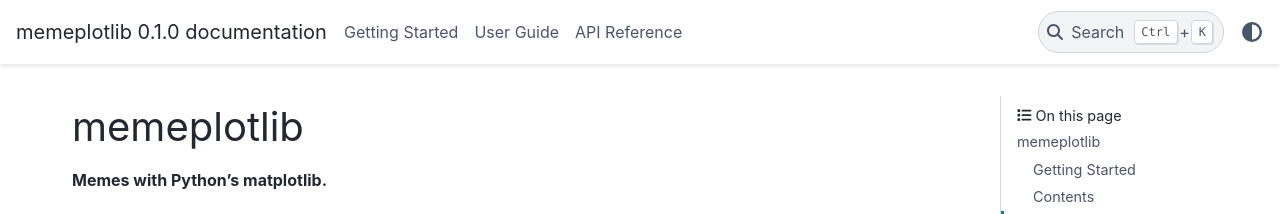
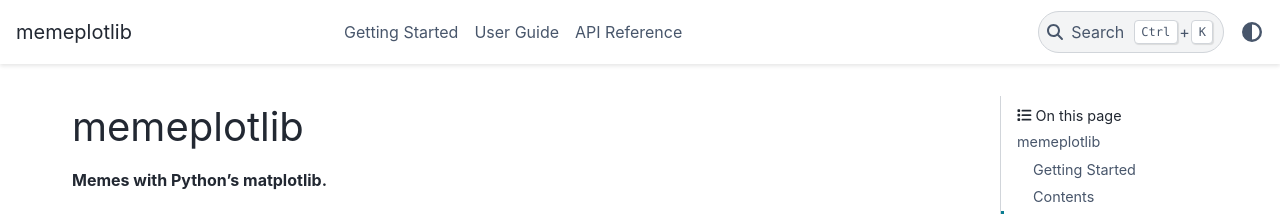
Before and after one commit to brianckeegan/memeplotlib, a Sphinx documentation site: the page built from docs/index.rst, in a window 1280 px wide. Shown: the top 214 px of the page. Built offline with Sphinx 7.4.7 and the PyData theme 0.15.4, drawn with Linux system fonts in a browser that asks for light colours; pages that are not in the unit, such as notebooks, are missing from menus.

Commit message:
Set html_title in conf.py
Add html_title for the documentation.

```diff
--- a/docs/conf.py
+++ b/docs/conf.py
@@ -15,6 +15,7 @@
 project = "memeplotlib"
 copyright = "2025, Brian Keegan"
 author = "Brian Keegan"
+html_title = "memeplotlib"
 
 
 def _get_release() -> str:
```
